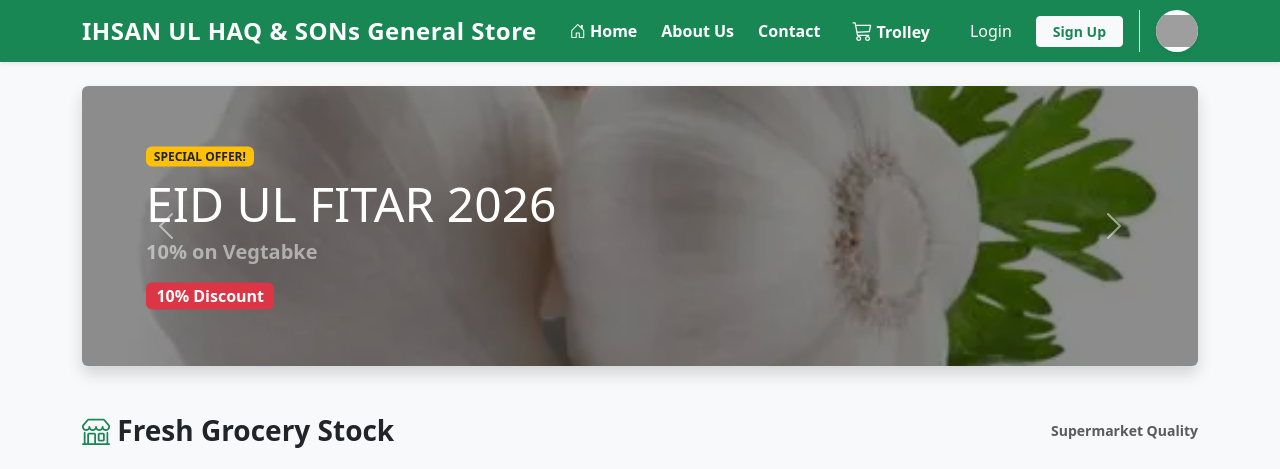
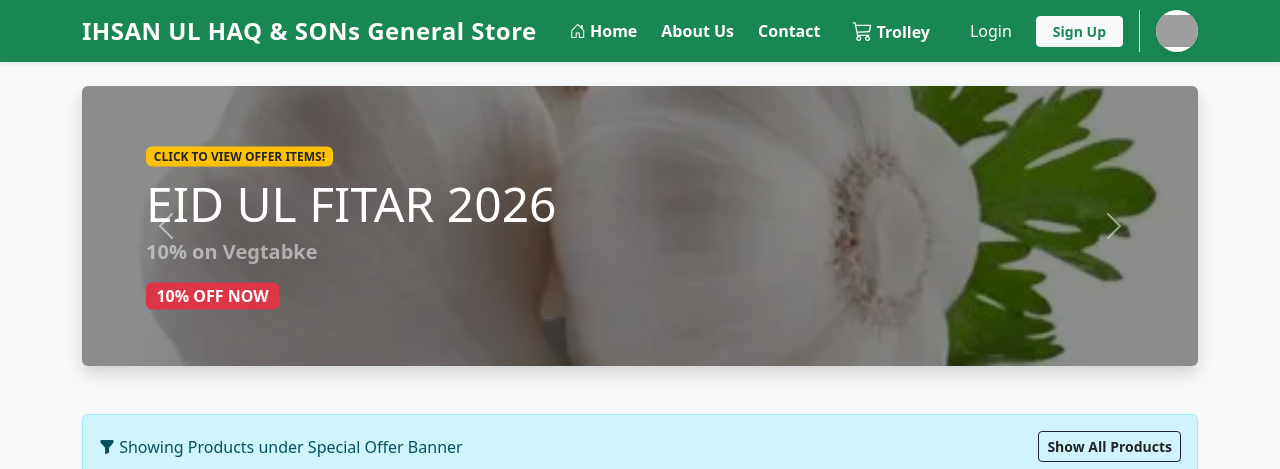
Before and after one commit to zakir04-app/ihsanulhaqandsons, a Flask app: page /?banner_id=3 in a window 1280 px wide. Shown: the top 469 px of the page. Run offline with Flask 3, Linux system fonts and the light colour scheme; data comes from the database, SQL or seed files in the repository; both versions use the stored data as it was after the commit; grey boxes are pictures that could not be loaded.

Commit message:
Add clickable offer banners, pricing discounts display, logo update & sales analytics sections

```diff
--- a/app.py
+++ b/app.py
@@ -12,12 +12,10 @@ socket.setdefaulttimeout(15)
 app = Flask(__name__)
 app.secret_key = os.environ.get('SECRET_KEY', 'ihsan_grocery_secret_key_2026')
 
-# --- SECURITY UPLOAD DIRECTORY SYSTEM ---
 UPLOAD_FOLDER = os.path.join('static', 'uploads')
 app.config['UPLOAD_FOLDER'] = UPLOAD_FOLDER
 app.config['MAX_CONTENT_LENGTH'] = 16 * 1024 * 1024
 
-# --- MAIL CONFIGURATION ---
 raw_server = os.environ.get('MAIL_SERVER', 'smtp-relay.brevo.com').strip().replace("'", "").replace('"', '')
 app.config['MAIL_SERVER'] = raw_server if raw_server and not raw_server.isdigit() else 'smtp-relay.brevo.com'
 
@@ -44,7 +42,6 @@ app.config['MAIL_TIMEOUT'] = 15
 mail = Mail(app)
 app.extensions['mail'] = mail
 
-# GLOBAL CONTEXT PROCESSOR: Injecting Store Theme, Contact Details & CMS Values
 @app.context_processor
 def inject_global_site_data():
     cart = session.get('cart', {})
@@ -63,6 +60,7 @@ def inject_global_site_data():
         cart_count=total_count,
         site_title=settings.get('store_title', 'Ihsan Grocery Shop'),
         site_cover=settings.get('cover_image', ''),
+        site_logo=settings.get('site_logo', ''),
         primary_color=settings.get('primary_color', '#198754'),
         contact_phone=settings.get('contact_phone', '+92 300 0000000'),
         contact_email=settings.get('contact_email', 'info@ihsangrocery.com'),
--- a/routes/customer.py
+++ b/routes/customer.py
@@ -9,25 +9,85 @@ def home():
     cursor = conn.cursor()
 
     category_filter = request.args.get('category')
+    banner_filter = request.args.get('banner_id')
 
-    # Banners Order
     cursor.execute("SELECT * FROM banners ORDER BY id DESC")
     banners = cursor.fetchall()
 
-    if category_filter:
-        cursor.execute("SELECT * FROM products WHERE category = ? ORDER BY id DESC", (category_filter,))
-    else:
-        cursor.execute("SELECT * FROM products ORDER BY id DESC")
-    products = cursor.fetchall()
+    # Products Fetching with Banner Discounts
+    query = '''
+        SELECT products.*, banners.discount_percentage
+        FROM products
+        LEFT JOIN banners ON products.banner_id = banners.id
+    '''
+    params = []
+
+    if banner_filter:
+        query += " WHERE products.banner_id = ? "
+        params.append(banner_filter)
+    elif category_filter:
+        query += " WHERE products.category = ? "
+        params.append(category_filter)
+
+    query += " ORDER BY products.id DESC"
+    cursor.execute(query, params)
+    products_raw = cursor.fetchall()
+
+    # Process Discount Prices
+    products = []
+    for p in products_raw:
+        item = dict(p)
+        if item['discount_percentage'] and item['discount_percentage'] > 0:
+            item['discounted_price'] = round(item['price'] * (1 - item['discount_percentage'] / 100), 2)
+        else:
+            item['discounted_price'] = None
+        products.append(item)
+
+    # BEST SELLING PRODUCTS
+    cursor.execute('''
+        SELECT products.*, banners.discount_percentage, SUM(order_items.quantity) as total_sold
+        FROM order_items
+        JOIN products ON order_items.product_id = products.id
+        LEFT JOIN banners ON products.banner_id = banners.id
+        GROUP BY products.id
+        ORDER BY total_sold DESC
+        LIMIT 4
+    ''')
+    best_sellers_raw = cursor.fetchall()
+    best_sellers = []
+    for p in best_sellers_raw:
+        item = dict(p)
+        if item['discount_percentage'] and item['discount_percentage'] > 0:
+            item['discounted_price'] = round(item['price'] * (1 - item['discount_percentage'] / 100), 2)
+        else:
+            item['discounted_price'] = None
+        best_sellers.append(item)
+
+    # RECENT SALES PRODUCTS
+    cursor.execute('''
+        SELECT DISTINCT products.*, banners.discount_percentage, orders.id as order_id
+        FROM order_items
+        JOIN orders ON order_items.order_id = orders.id
+        JOIN products ON order_items.product_id = products.id
+        LEFT JOIN banners ON products.banner_id = banners.id
+        ORDER BY orders.id DESC
+        LIMIT 4
+    ''')
+    recent_sales_raw = cursor.fetchall()
+    recent_sales = []
+    for p in recent_sales_raw:
+        item = dict(p)
+        if item['discount_percentage'] and item['discount_percentage'] > 0:
+            item['discounted_price'] = round(item['price'] * (1 - item['discount_percentage'] / 100), 2)
+        else:
+            item['discounted_price'] = None
+        recent_sales.append(item)
 
     cursor.execute("SELECT DISTINCT category FROM products WHERE category IS NOT NULL")
     categories = [r['category'] for r in cursor.fetchall()]
 
-    cursor.execute("SELECT id, discount_percentage FROM banners")
-    banner_discounts = {b['id']: b['discount_percentage'] for b in cursor.fetchall()}
-
     conn.close()
-    return render_template('index.html', products=products, categories=categories, banners=banners, banner_discounts=banner_discounts, selected_category=category_filter)
+    return render_template('index.html', products=products, categories=categories, banners=banners, best_sellers=best_sellers, recent_sales=recent_sales, selected_category=category_filter, selected_banner=banner_filter)
 
 @customer_bp.route('/about')
 def about():
--- a/templates/index.html
+++ b/templates/index.html
@@ -1,30 +1,32 @@
 {% extends "base.html" %}
 
 {% block content %}
-<!-- Dynamic Banners Carousel Slider Section -->
+<!-- Clickable Offer Banners Carousel Slider -->
 {% if banners %}
 <div id="groceryOfferCarousel" class="carousel slide shadow rounded overflow-hidden mb-5 border-0" data-bs-ride="carousel">
     <div class="carousel-inner">
         {% for banner in banners %}
         <div class="carousel-item {% if loop.first %}active{% endif %}" data-bs-interval="4000">
+            <a href="{{ url_for('customer.home', banner_id=banner.id) }}" class="text-decoration-none">
                 {% if banner.image_url %}
                 <div class="position-relative" style="height: 280px; background: url('{{ banner.image_url }}') center/cover no-repeat; background-color: #2b303a;">
                     <div class="position-absolute top-0 start-0 w-100 h-100" style="background: rgba(0,0,0,0.45);"></div>
                     <div class="position-absolute top-50 start-0 translate-middle-y text-white ps-5 ms-3">
-                    <span class="badge bg-warning text-dark fw-bold mb-2 text-uppercase tracking-wider">Special Offer!</span>
+                        <span class="badge bg-warning text-dark fw-bold mb-2 text-uppercase tracking-wider">Click To View Offer Items!</span>
                         <h1 class="fw-extrabold display-5 mb-1">{{ banner.title }}</h1>
                         <p class="lead text-white-50 fw-semibold">{{ banner.offer_text }}</p>
-                    <span class="badge bg-danger fs-6">{{ banner.discount_percentage }}% Discount</span>
+                        <span class="badge bg-danger fs-6">{{ banner.discount_percentage }}% OFF NOW</span>
                     </div>
                 </div>
                 {% else %}
                 <div class="p-5 text-white text-center bg-dark" style="height: 280px; display: flex; flex-direction: column; justify-content: center; align-items: center;">
-                <span class="badge bg-warning text-dark fw-bold mb-2 text-uppercase">Special Offer!</span>
+                    <span class="badge bg-warning text-dark fw-bold mb-2 text-uppercase">Click To View Offer Items!</span>
                     <h1 class="fw-extrabold display-5 mb-1">{{ banner.title }}</h1>
                     <p class="lead text-white-50 fw-semibold">{{ banner.offer_text }}</p>
-                <span class="badge bg-danger fs-6">{{ banner.discount_percentage }}% Discount</span>
+                    <span class="badge bg-danger fs-6">{{ banner.discount_percentage }}% OFF NOW</span>
                 </div>
                 {% endif %}
+            </a>
         </div>
         {% endfor %}
     </div>
@@ -37,7 +39,102 @@
 </div>
 {% endif %}
 
-<!-- Shop Identity and Products Header -->
+{% if selected_banner %}
+<div class="alert alert-info d-flex justify-content-between align-items-center mb-4 shadow-sm">
+    <span><i class="bi bi-funnel-fill"></i> Showing Products under Special Offer Banner</span>
+    <a href="{{ url_for('customer.home') }}" class="btn btn-sm btn-outline-dark fw-bold">Show All Products</a>
+</div>
+{% endif %}
+
+<!-- BEST SELLING PRODUCTS SECTION -->
+{% if best_sellers %}
+<div class="mb-5">
+    <div class="d-flex align-items-center justify-content-between mb-3">
+        <h4 class="fw-bold text-danger mb-0"><i class="bi bi-fire text-danger"></i> Best Selling Items</h4>
+        <span class="text-muted small">Most Ordered by Customers</span>
+    </div>
+    <div class="row row-cols-1 row-cols-md-4 g-4">
+        {% for product in best_sellers %}
+        <div class="col">
+            <div class="card h-100 border-0 shadow-sm rounded-3 overflow-hidden card-product-hover">
+                <div style="height: 160px; background-color: #f8f9fa;" class="d-flex align-items-center justify-content-center overflow-hidden position-relative">
+                    {% if product.image_url %}
+                        <img src="{{ product.image_url }}" class="w-100 h-100 object-fit-cover" alt="{{ product.name }}">
+                    {% else %}
+                        <i class="bi bi-box2 text-muted fs-1"></i>
+                    {% endif %}
+                    <span class="position-absolute top-0 start-0 bg-danger text-white px-2 py-1 m-2 small rounded fw-bold">Top Seller</span>
+                </div>
+                <div class="card-body p-3 d-flex flex-column justify-content-between">
+                    <div>
+                        <h6 class="card-title fw-bold text-dark mb-1">{{ product.name }}</h6>
+                    </div>
+                    <div class="d-flex align-items-center justify-content-between mt-2">
+                        <div>
+                            {% if product.discounted_price %}
+                                <small class="text-muted text-decoration-line-through me-1">PKR {{ product.price }}</small>
+                                <span class="fw-bold fs-6 text-success">PKR {{ product.discounted_price }}</span>
+                            {% else %}
+                                <span class="fw-bold fs-6 text-success">PKR {{ product.price }}</span>
+                            {% endif %}
+                        </div>
+                        <form action="/cart/add/{{ product.id }}" method="POST" class="m-0">
+                            <button type="submit" class="btn btn-success btn-sm px-2 py-1 fw-bold rounded-pill shadow-sm"><i class="bi bi-plus-lg"></i> Add</button>
+                        </form>
+                    </div>
+                </div>
+            </div>
+        </div>
+        {% endfor %}
+    </div>
+</div>
+{% endif %}
+
+<!-- RECENT SALES SECTION -->
+{% if recent_sales %}
+<div class="mb-5">
+    <div class="d-flex align-items-center justify-content-between mb-3">
+        <h4 class="fw-bold text-primary mb-0"><i class="bi bi-clock-history text-primary"></i> Recent Sales</h4>
+        <span class="text-muted small">Recently Purchased Products</span>
+    </div>
+    <div class="row row-cols-1 row-cols-md-4 g-4">
+        {% for product in recent_sales %}
+        <div class="col">
+            <div class="card h-100 border-0 shadow-sm rounded-3 overflow-hidden card-product-hover">
+                <div style="height: 160px; background-color: #f8f9fa;" class="d-flex align-items-center justify-content-center overflow-hidden position-relative">
+                    {% if product.image_url %}
+                        <img src="{{ product.image_url }}" class="w-100 h-100 object-fit-cover" alt="{{ product.name }}">
+                    {% else %}
+                        <i class="bi bi-box2 text-muted fs-1"></i>
+                    {% endif %}
+                    <span class="position-absolute top-0 start-0 bg-primary text-white px-2 py-1 m-2 small rounded fw-bold">Recent Order</span>
+                </div>
+                <div class="card-body p-3 d-flex flex-column justify-content-between">
+                    <div>
+                        <h6 class="card-title fw-bold text-dark mb-1">{{ product.name }}</h6>
+                    </div>
+                    <div class="d-flex align-items-center justify-content-between mt-2">
+                        <div>
+                            {% if product.discounted_price %}
+                                <small class="text-muted text-decoration-line-through me-1">PKR {{ product.price }}</small>
+                                <span class="fw-bold fs-6 text-success">PKR {{ product.discounted_price }}</span>
+                            {% else %}
+                                <span class="fw-bold fs-6 text-success">PKR {{ product.price }}</span>
+                            {% endif %}
+                        </div>
+                        <form action="/cart/add/{{ product.id }}" method="POST" class="m-0">
+                            <button type="submit" class="btn btn-success btn-sm px-2 py-1 fw-bold rounded-pill shadow-sm"><i class="bi bi-plus-lg"></i> Add</button>
+                        </form>
+                    </div>
+                </div>
+            </div>
+        </div>
+        {% endfor %}
+    </div>
+</div>
+{% endif %}
+
+<!-- ALL PRODUCTS INVENTORY GRID -->
 <div class="d-flex align-items-center justify-content-between mb-4 mt-2">
     <h3 class="fw-bold text-dark mb-0"><i class="bi bi-shop text-success"></i> Fresh Grocery Stock</h3>
     <span class="text-muted small fw-semibold">Supermarket Quality</span>
@@ -58,10 +155,17 @@
             <div class="card-body p-3 d-flex flex-column justify-content-between">
                 <div>
                     <h5 class="card-title fw-bold text-dark mb-1 fs-6">{{ product.name }}</h5>
-                    <p class="text-muted small mb-3 text-truncate-2">{{ product.description or 'Fresh quality product.' }}</p>
+                    <p class="text-muted small mb-3 text-truncate-2">{{ product.description or 'Fresh imported grocery item.' }}</p>
                 </div>
                 <div class="d-flex align-items-center justify-content-between mt-2">
+                    <div>
+                        {% if product.discounted_price %}
+                            <small class="text-muted text-decoration-line-through me-1 fs-6">PKR {{ product.price }}</small>
+                            <span class="fw-bold fs-5 text-success">PKR {{ product.discounted_price }}</span>
+                        {% else %}
                             <span class="fw-bold fs-5 text-success">PKR {{ product.price }}</span>
+                        {% endif %}
+                    </div>
                     <form action="/cart/add/{{ product.id }}" method="POST" class="m-0">
                         <button type="submit" class="btn btn-success btn-sm px-3 fw-bold rounded-pill shadow-sm"><i class="bi bi-plus-lg"></i> Add</button>
                     </form>
@@ -71,7 +175,7 @@
     </div>
     {% else %}
     <div class="col-12 text-center py-5">
-        <p class="text-muted lead">Abhi tak koi items upload nahi kiye gaye hain.</p>
+        <p class="text-muted lead">Abhi tak koi items match nahi huye.</p>
     </div>
     {% endfor %}
 </div>
```
Also changed, not shown: routes/admin.py (+8 -11 lines), ihsan_grocery.db, static/uploads/upload_f7d955f2_garlic.jpg (added). Lines whose indentation alone changed are shown as unchanged.
